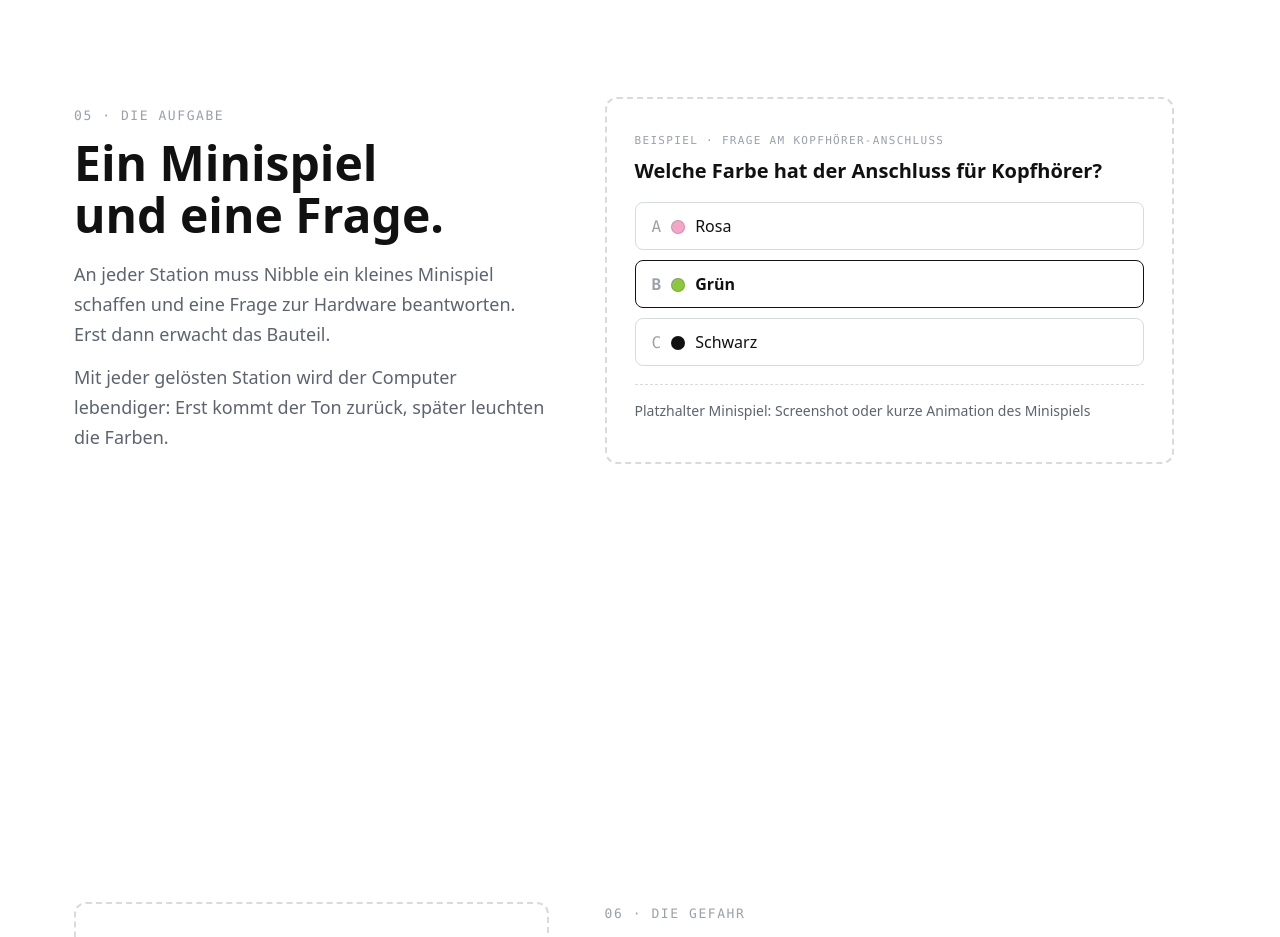
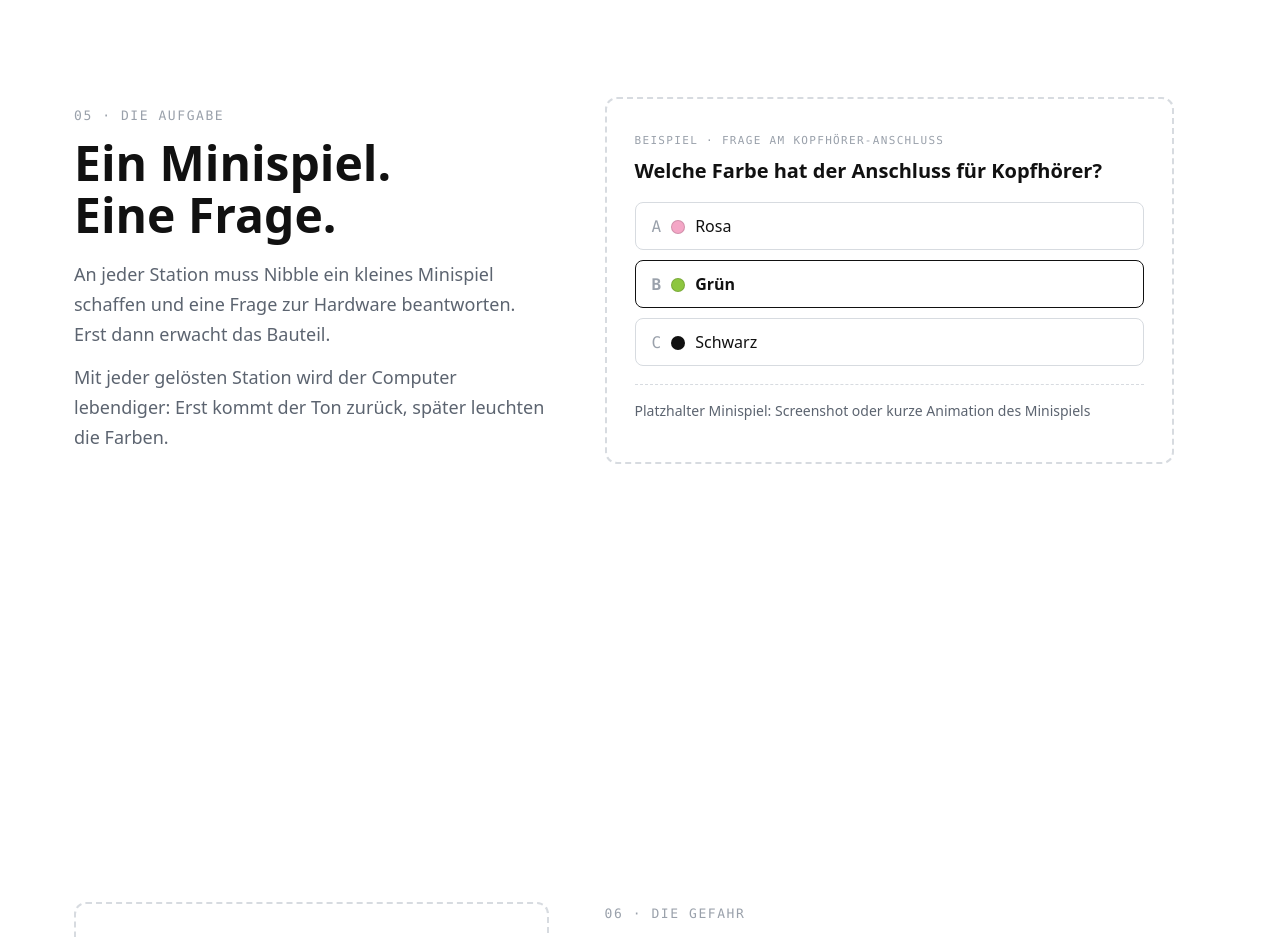
Before and after one commit to mariomackbulme/escapethecomputer, a plain HTML site: page web/index.html in a window 1280 px wide. Shown: the part 3320-4257 px from the top of the page. Drawn offline with Linux system fonts and the light colour scheme.

Commit message:
changed title in section 5

```diff
--- a/web/index.html
+++ b/web/index.html
@@ -483,7 +483,7 @@
       <div class="section__inner">
         <div class="section__text">
           <p class="section__number">05 · Die Aufgabe</p>
-          <h2 class="section__title">Ein Minispiel und eine Frage.</h2>
+          <h2 class="section__title">Ein Minispiel. Eine Frage.</h2>
           <p class="section__content">An jeder Station muss Nibble ein kleines Minispiel schaffen und eine Frage zur Hardware beantworten. Erst dann erwacht das Bauteil.</p>
           <p class="section__content">Mit jeder gelösten Station wird der Computer lebendiger: Erst kommt der Ton zurück, später leuchten die Farben.</p>
         </div>
```
